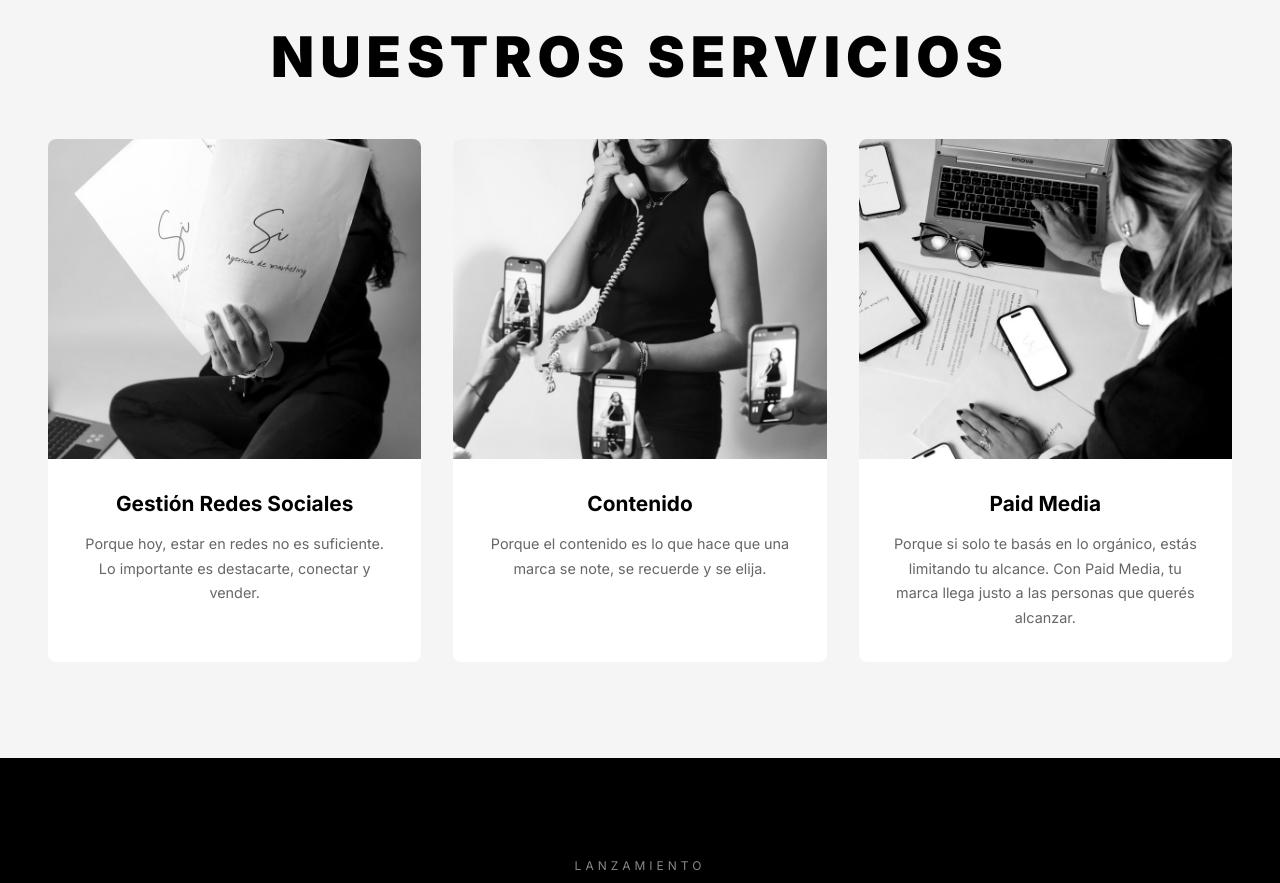
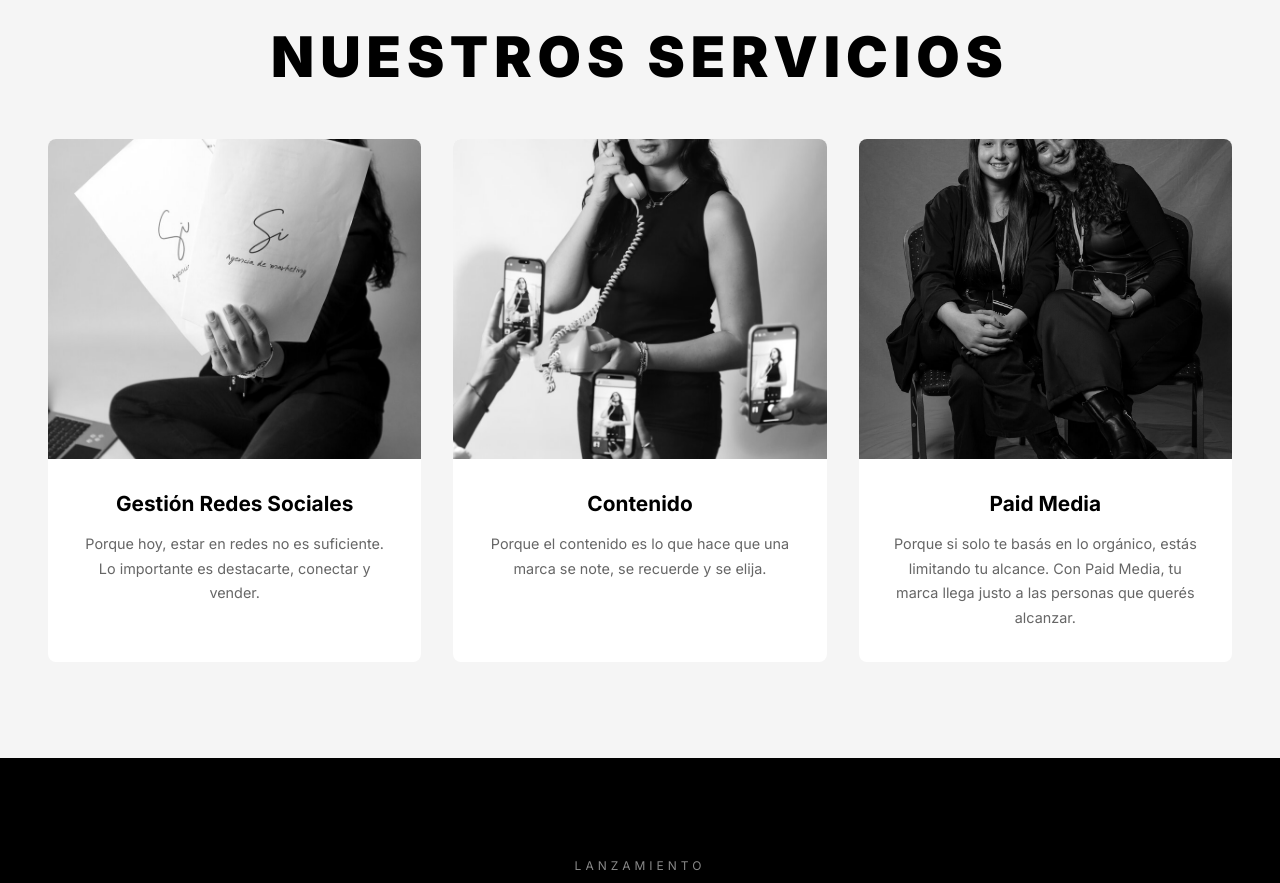
Before and after one commit to azzflowia-14/si-agencia-web, a plain HTML site: page index.html in a window 1280 px wide. Shown: the part 1880-2763 px from the top of the page. Drawn offline with Linux system fonts and the light colour scheme.

Commit message:
update: reemplazar foto Paid Media por la nueva (page-14)
Co-Authored-By: Claude Opus 4.7 (1M context) <noreply@anthropic.com>

```diff
--- a/index.html
+++ b/index.html
@@ -1006,7 +1006,7 @@
             </div>
             <div class="service-card fade-in">
                 <div class="service-card-img">
-                    <img src="img/page-07.jpg" alt="Paid Media">
+                    <img src="img/page-14.jpg" alt="Paid Media">
                 </div>
                 <div class="service-card-body">
                     <h3>Paid Media</h3>
```
Also changed, not shown: img/page-14.jpg (added).
